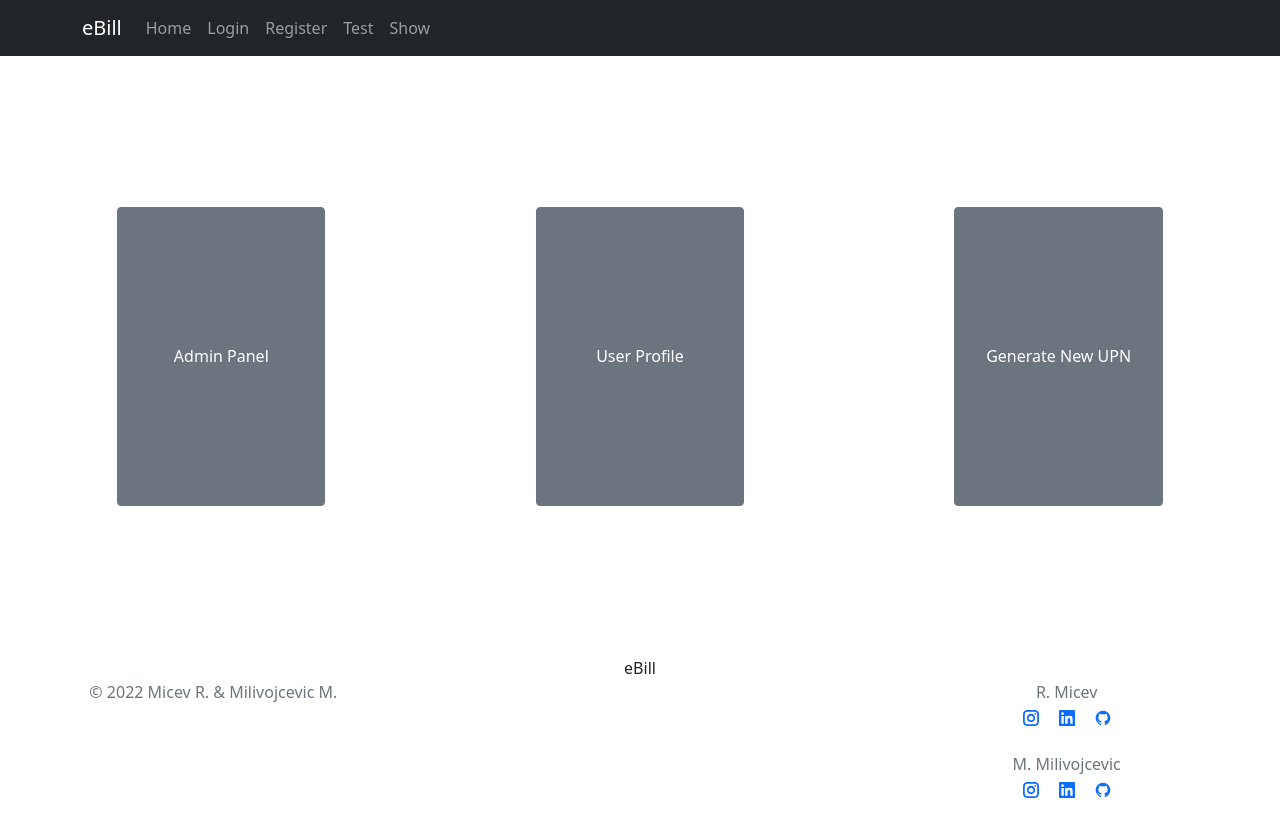
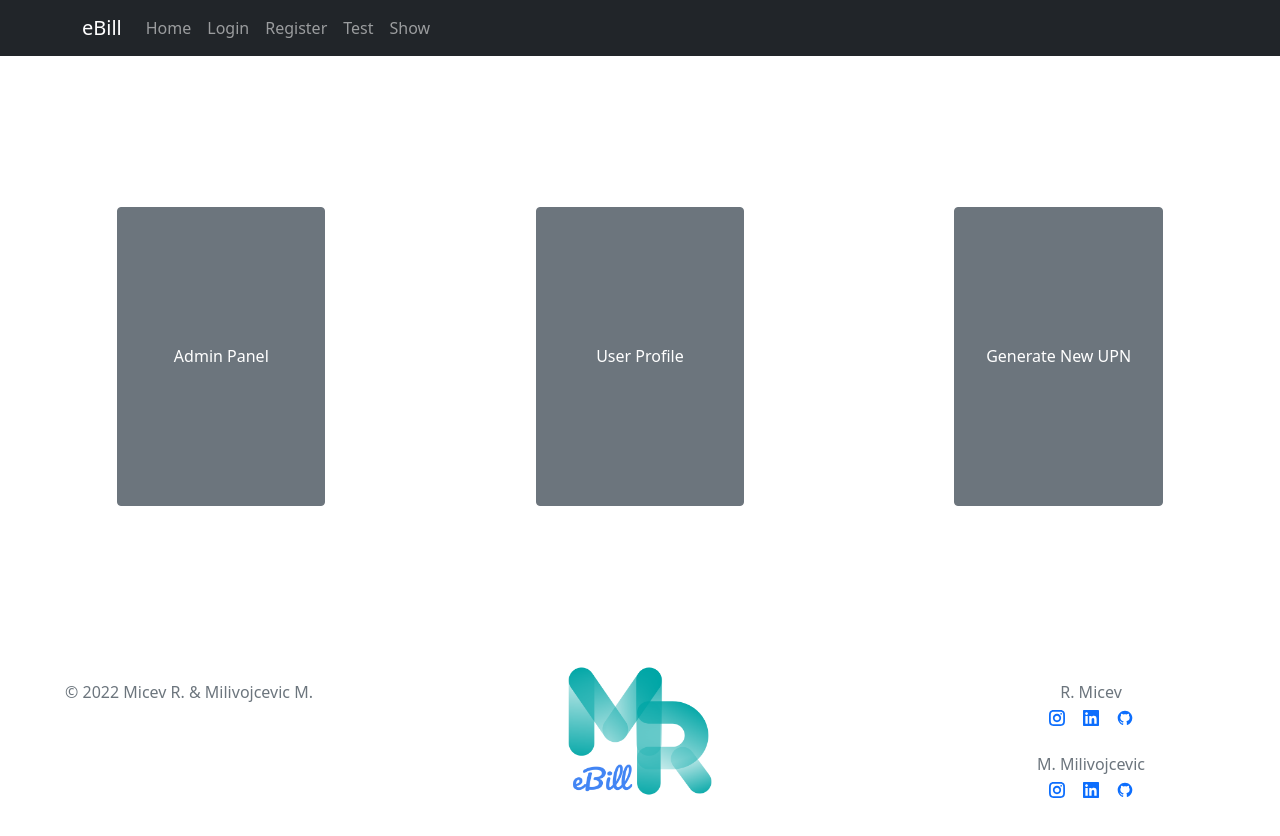
Before and after one commit to ristemicev/D-init-eBill, a React (Create React App) app in the folder frontend/: page / in a window 1280 px wide. Shown: the top 836 px of the page. Built offline with nearby package versions, Linux system fonts and the light colour scheme.

Commit message:
footer fix

```diff
--- a/frontend/src/components/Footer.js
+++ b/frontend/src/components/Footer.js
@@ -10,7 +10,7 @@ function Footer() {
                     <br/>
                     <span className="mb-3 mb-md-0 text-muted">© 2022 Micev R. & Milivojcevic M.</span></Col>
                 <Col>
-                    <p>eBill</p>
+                    <img height={"30%"} src={"/eBill.png"}/>
                 </Col>
                 <Col>
                     <div>
@@ -18,7 +18,7 @@ function Footer() {
                         <span className="mb-3 mb-md-0 text-muted">R. Micev </span>
                         <div className={"text-center"}>
                             <a style={{padding: "5%"}}
-                               href={"https://www.instagram.com/micev.riste/"}><GrInstagram/></a>
+                               href={"https://www.instagram.com/ristemicev/"}><GrInstagram/></a>
                             <a href={"https://si.linkedin.com/in/riste-micev-a821b2205"}><GrLinkedin/></a>
                             <a style={{padding: "5%"}} href={"https://github.com/ristemicev/"}><GrGithub/></a>
                         </div>
```
